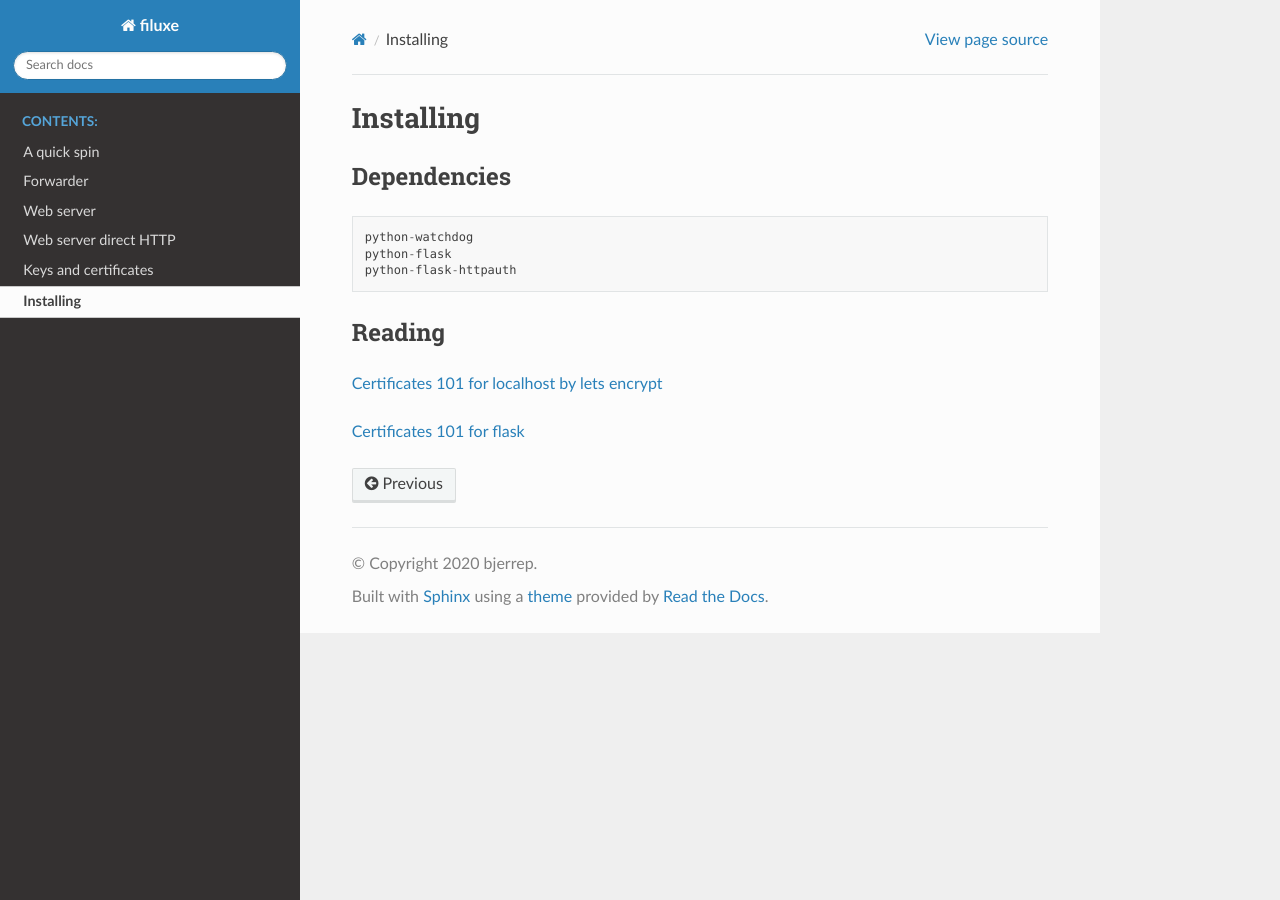
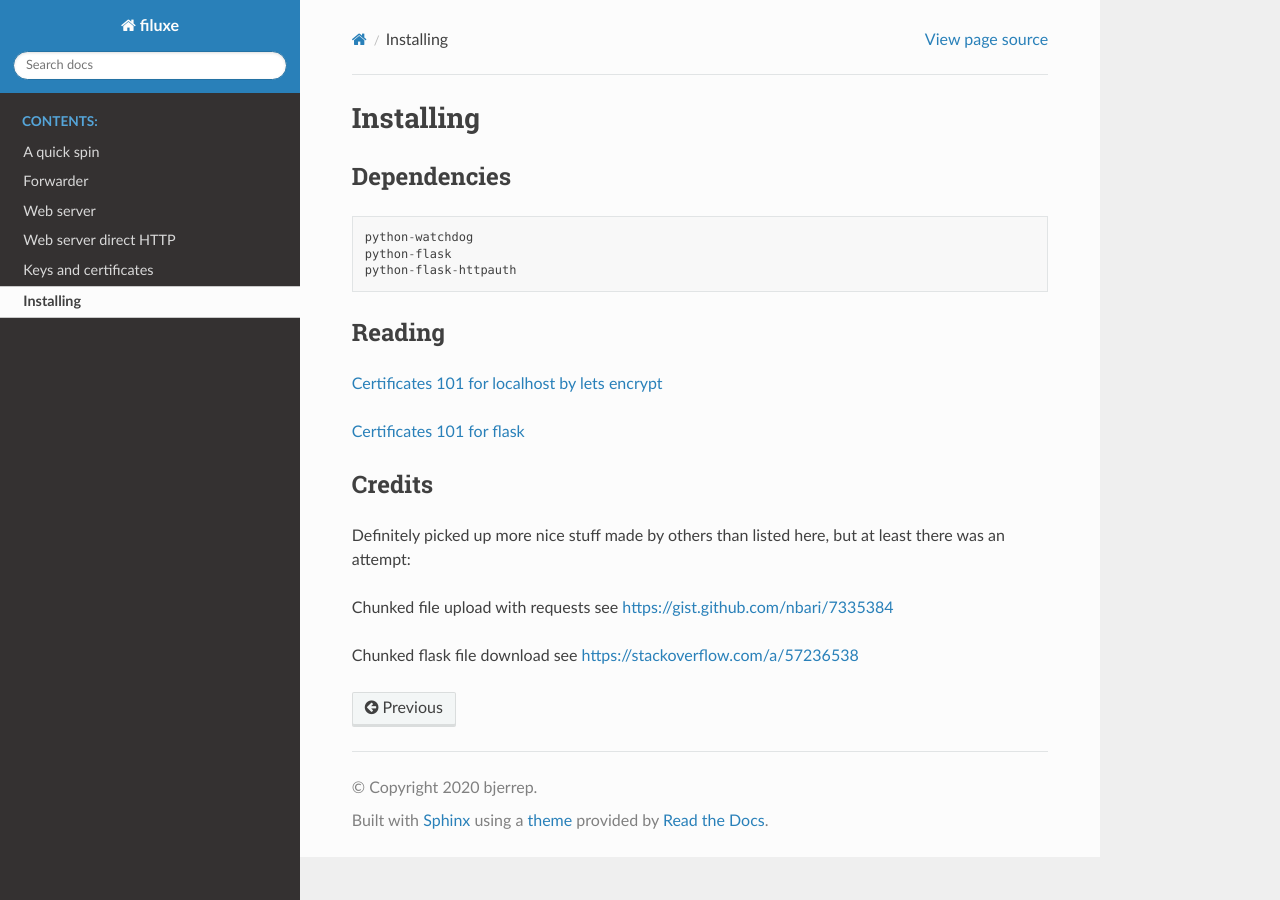
Before and after one commit to bjerrep/filuxe, a Sphinx documentation site: the page built from doc/installing.rst, in a window 1280 px wide. Built offline with Sphinx 7.4.7 and the Read the Docs theme 2.0.0, drawn with Linux system fonts in a browser that asks for light colours.

Commit message:
started credits section

```diff
--- a/doc/installing.rst
+++ b/doc/installing.rst
@@ -20,3 +20,13 @@ Reading
 `Certificates 101 for localhost by lets encrypt <https://letsencrypt.org/docs/certificates-for-localhost/>`_
 
 `Certificates 101 for flask <https://blog.miguelgrinberg.com/post/running-your-flask-application-over-https>`_
+
+
+Credits
+=======
+
+Definitely picked up more nice stuff made by others than listed here, but at least there was an attempt:
+
+Chunked file upload with requests see https://gist.github.com/nbari/7335384
+
+Chunked flask file download see https://stackoverflow.com/a/57236538
```
Also changed, not shown: util.py (added).
